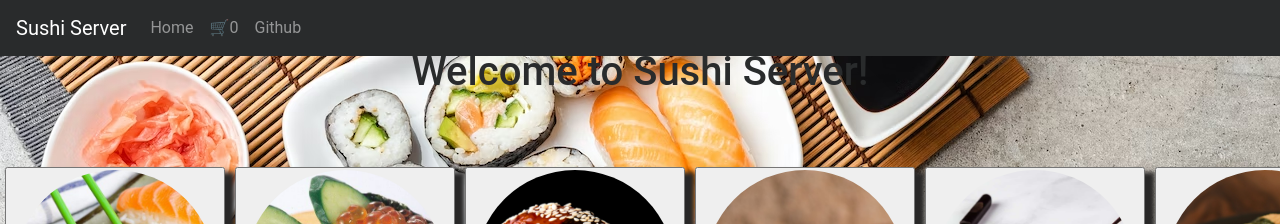
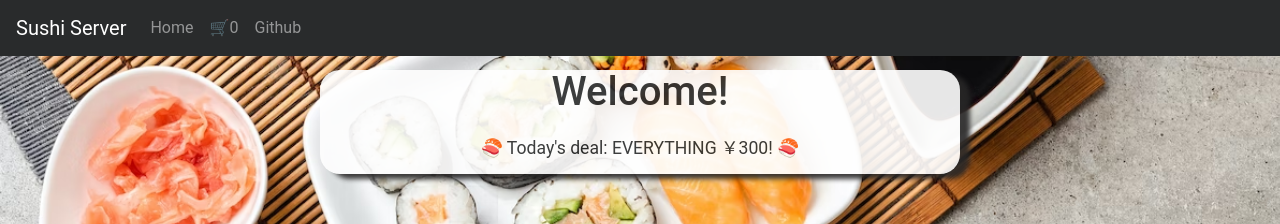
Before and after one commit to Willhargrave/shopping-list, a React (Create React App) app: page / in a window 1280 px wide. Shown: the top 224 px of the page. Built offline with nearby package versions, Linux system fonts and the light colour scheme.

Commit message:
home title

```diff
--- a/src/Home.js
+++ b/src/Home.js
@@ -8,7 +8,8 @@ const Home = () => {
     return (
         <div>
             <div className="home-title">
-                <h1>Welcome to Sushi Server!</h1>
+                <h1>Welcome!</h1>
+                <p>🍣 Today's deal: EVERYTHING ￥300! 🍣</p>
             </div>
             <div className='Grid'>
                 {Sushi.map((sushi) => <Card key={sushi.key} sushi={sushi} />)}
--- a/src/styles/app.css
+++ b/src/styles/app.css
@@ -2,6 +2,7 @@ body {
     background-image: url("../images/sushi-background.avif");
     background-repeat: no-repeat;
     object-fit: cover;
+    background-size: cover;
 }
 
 .Grid {
@@ -11,8 +12,16 @@ body {
 }
 
 .home-title {
-    margin-top: 50px;
+    background-color: white;
+    width: 50%;
+    border-radius: 20px;
+    box-shadow: 10px 5px 5px rgb(40 39 39);
+    margin-top: 70px;
     display: flex;
     align-items: center;
     justify-content: center;
+    margin-left: 25%;
+    margin-right: 25%;
+    flex-direction: column;
+    opacity: 0.9;
 }
```
